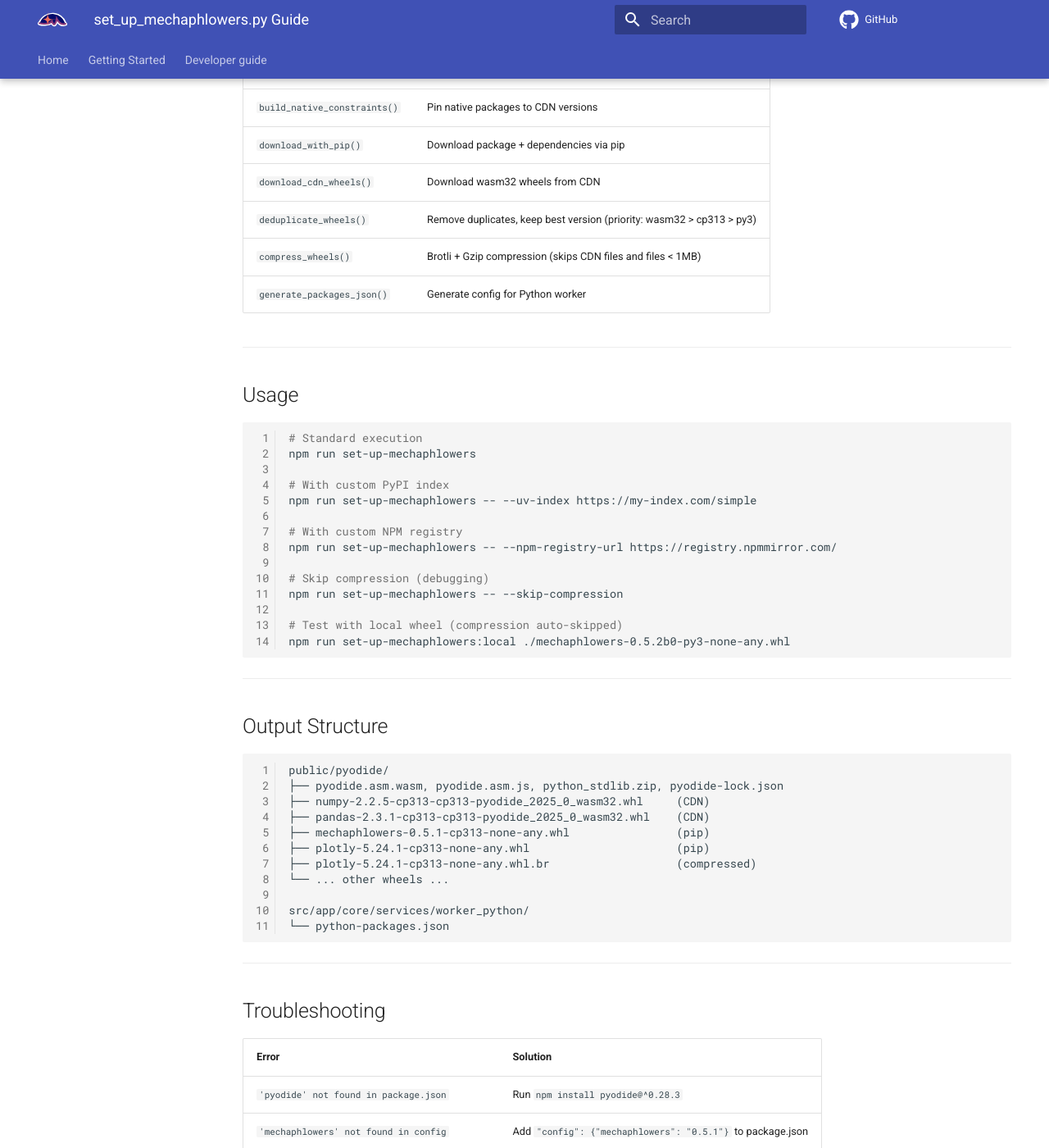
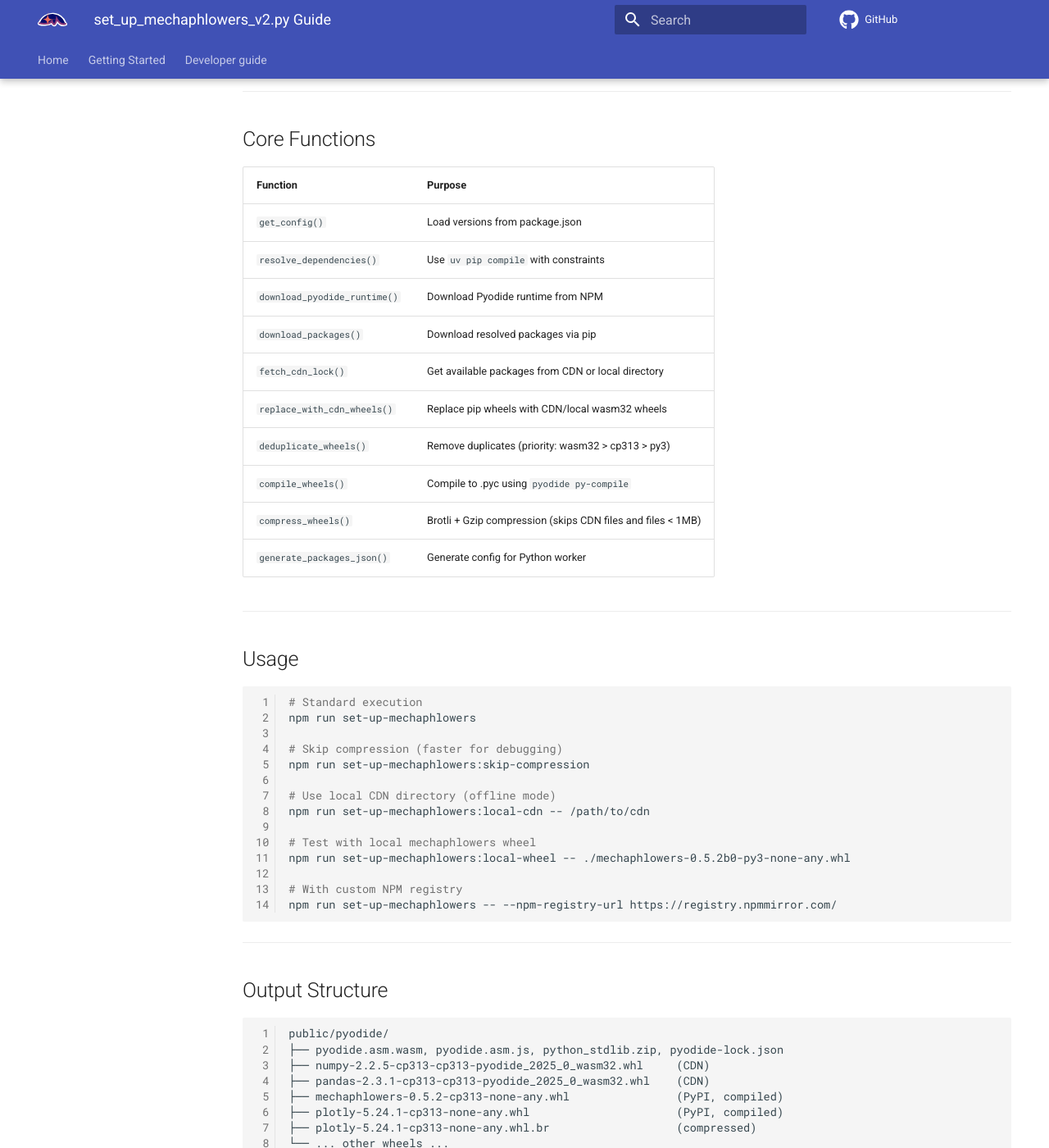
Before and after one commit to phlowers/phlowers-stellar-app, an MkDocs documentation site: the page built from docs/developer_guide/setup-mechaphlowers-guide.md, in a window 1280 px wide and 1400 px high, scrolled down 1804 px. Shown: the whole window at 82% size. Built offline with MkDocs 1.6.1 and Material for MkDocs 9.7.7, drawn with Linux system fonts in a browser that asks for light colours; comment, search, counter and statistics services are not loaded; some of the changed text lies outside the part shown.

Commit message:
Update set_up_mechaphlowers doc
Signed-off-by: Pascal Senizergues <pascal.senizergues@rte-france.com>

````diff
--- a/docs/developer_guide/setup-mechaphlowers-guide.md
+++ b/docs/developer_guide/setup-mechaphlowers-guide.md
@@ -1,39 +1,39 @@
-# set_up_mechaphlowers.py Guide
+# set_up_mechaphlowers_v2.py Guide
 
 ## Overview
 
-The `set_up_mechaphlowers.py` script automates the configuration of **mechaphlowers with Pyodide** for this Angular web application.
+The `set_up_mechaphlowers_v2.py` script automates the configuration of **mechaphlowers with Pyodide** for this Angular web application.
 
 **Key features:**
 
-- Automatic dependency detection (direct + transitive)
+- Simplified dependency resolution using `uv pip compile` with constraints
 - CDN-first approach: prefers Pyodide-optimized wasm32 wheels
 - Brotli/Gzip compression (~26% bandwidth reduction)
-- Bytecode `.pyc` compilation for faster execution
-- Zero maintenance: adapts automatically to CDN changes
+- Bytecode `.pyc` compilation for faster execution (wheels renamed to cp313)
+- Support for local CDN directory and local wheel testing
 
 ---
 
 ## Architecture
 
 ```
-Phase 1: PYODIDE SETUP
+Phase 1: RESOLVE DEPENDENCIES
+  └─ Use uv pip compile with constraints.in to resolve all dependencies
+
+Phase 2: PYODIDE SETUP
   └─ Download runtime from NPM (pyodide.asm.wasm, pyodide.asm.js, python_stdlib.zip, pyodide-lock.json)
 
-Phase 2: CDN ANALYSIS
-  └─ Fetch CDN packages, build constraints for NATIVE packages only (C/Rust extensions)
+Phase 3: DOWNLOAD PACKAGES
+  └─ Download resolved packages via pip (optionally use local wheel)
 
-Phase 3: PIP DOWNLOAD
-  └─ Download mechaphlowers + dependencies (native pinned to CDN, pure Python resolved freely)
+Phase 4: REPLACE WITH CDN WHEELS
+  └─ Replace pip wheels with wasm32 versions from CDN (or local CDN directory)
 
-Phase 4: CDN WHEEL DOWNLOAD
-  └─ Replace manylinux wheels with wasm32 versions from CDN
+Phase 5: COMPILE & DEDUPLICATE
+  └─ Deduplicate (wasm32 > cp313 > py3), compile to .pyc (renames py3 → cp313)
 
-Phase 5: OPTIMIZATION
-  └─ Deduplicate (wasm32 > cp313 > py3), compile to .pyc, compress large files (>1MB)
-
-Phase 6: CONFIG GENERATION
-  └─ Generate python-packages.json for the Python worker
+Phase 6: COMPRESS & CONFIG
+  └─ Compress large files (>1MB), generate python-packages.json
 ```
 
 ---
@@ -48,12 +48,20 @@ Versions are read from `package.json` (single source of truth):
     "pyodide": "^0.28.3"
   },
   "config": {
-    "mechaphlowers": "0.5.1"
+    "mechaphlowers": "0.5.2"
   }
 }
 ```
 
 **To update versions:** modify `package.json`, then run `npm run set-up-mechaphlowers`.
+
+### Key files
+
+| File | Purpose |
+|------|---------|
+| `scripts/constraints.in` | Version constraints for Pyodide CDN compatibility |
+| `scripts/requirements.in` | Direct dependencies (mechaphlowers, thermohl, etc.) |
+| `scripts/requirements-resolved.txt` | Auto-generated resolved dependencies |
 
 ### Key constants
 
@@ -61,7 +69,6 @@ Versions are read from `package.json` (single source of truth):
 |----------|-------|
 | `PYODIDE_DIR` | `./public/pyodide` |
 | `PACKAGES_JSON_PATH` | `./src/app/core/services/worker_python/python-packages.json` |
-| `NATIVE_PACKAGES` | `pydantic-core`, `numpy`, `pandas`, `pyyaml`, `scipy`, `pillow`, `lxml`, `wrapt`, `xxhash` |
 
 ---
 
@@ -69,12 +76,14 @@ Versions are read from `package.json` (single source of truth):
 
 | Function | Purpose |
 |----------|---------|
-| `Config.from_package_json()` | Load versions from package.json |
-| `fetch_cdn_packages()` | Get available packages from Pyodide CDN |
-| `build_native_constraints()` | Pin native packages to CDN versions |
-| `download_with_pip()` | Download package + dependencies via pip |
-| `download_cdn_wheels()` | Download wasm32 wheels from CDN |
-| `deduplicate_wheels()` | Remove duplicates, keep best version (priority: wasm32 > cp313 > py3) |
+| `get_config()` | Load versions from package.json |
+| `resolve_dependencies()` | Use `uv pip compile` with constraints |
+| `download_pyodide_runtime()` | Download Pyodide runtime from NPM |
+| `download_packages()` | Download resolved packages via pip |
+| `fetch_cdn_lock()` | Get available packages from CDN or local directory |
+| `replace_with_cdn_wheels()` | Replace pip wheels with CDN/local wasm32 wheels |
+| `deduplicate_wheels()` | Remove duplicates (priority: wasm32 > cp313 > py3) |
+| `compile_wheels()` | Compile to .pyc using `pyodide py-compile` |
 | `compress_wheels()` | Brotli + Gzip compression (skips CDN files and files < 1MB) |
 | `generate_packages_json()` | Generate config for Python worker |
 
@@ -86,17 +95,17 @@ Versions are read from `package.json` (single source of truth):
 # Standard execution
 npm run set-up-mechaphlowers
 
-# With custom PyPI index
-npm run set-up-mechaphlowers -- --uv-index https://my-index.com/simple
+# Skip compression (faster for debugging)
+npm run set-up-mechaphlowers:skip-compression
+
+# Use local CDN directory (offline mode)
+npm run set-up-mechaphlowers:local-cdn -- /path/to/cdn
+
+# Test with local mechaphlowers wheel
+npm run set-up-mechaphlowers:local-wheel -- ./mechaphlowers-0.5.2b0-py3-none-any.whl
 
 # With custom NPM registry
 npm run set-up-mechaphlowers -- --npm-registry-url https://registry.npmmirror.com/
-
-# Skip compression (debugging)
-npm run set-up-mechaphlowers -- --skip-compression
-
-# Test with local wheel (compression auto-skipped)
-npm run set-up-mechaphlowers:local ./mechaphlowers-0.5.2b0-py3-none-any.whl
 ```
 
 ---
@@ -108,8 +117,8 @@ public/pyodide/
 ├── pyodide.asm.wasm, pyodide.asm.js, python_stdlib.zip, pyodide-lock.json
 ├── numpy-2.2.5-cp313-cp313-pyodide_2025_0_wasm32.whl     (CDN)
 ├── pandas-2.3.1-cp313-cp313-pyodide_2025_0_wasm32.whl    (CDN)
-├── mechaphlowers-0.5.1-cp313-none-any.whl                (pip)
-├── plotly-5.24.1-cp313-none-any.whl                      (pip)
+├── mechaphlowers-0.5.2-cp313-none-any.whl                (PyPI, compiled)
+├── plotly-5.24.1-cp313-none-any.whl                      (PyPI, compiled)
 ├── plotly-5.24.1-cp313-none-any.whl.br                   (compressed)
 └── ... other wheels ...
 
@@ -124,9 +133,9 @@ src/app/core/services/worker_python/
 | Error | Solution |
 |-------|----------|
 | `'pyodide' not found in package.json` | Run `npm install pyodide@^0.28.3` |
-| `'mechaphlowers' not found in config` | Add `"config": {"mechaphlowers": "0.5.1"}` to package.json |
-| `Could not fetch pyodide-lock.json` | Check internet connection |
-| `Some packages may not have been downloaded` | Try `--uv-index https://pypi.org/simple` |
+| `'mechaphlowers' not found in config` | Add `"config": {"mechaphlowers": "0.5.2"}` to package.json |
+| `Could not fetch pyodide-lock.json` | Check internet connection or use `--local-cdn-dir` |
+| `pyodide-lock.json not found` | Ensure local CDN directory contains pyodide-lock.json |
 
 ### Verify installation
 
@@ -150,11 +159,12 @@ npm run set-up-mechaphlowers
 
 | Aspect | Detail |
 |--------|--------|
-| **Configuration** | Single source of truth in package.json |
-| **Strategy** | Constrain native packages only, pip resolves pure Python |
+| **Configuration** | Single source of truth in package.json + constraints.in |
+| **Strategy** | `uv pip compile` with constraints, CDN wheel replacement |
 | **Deduplication** | Priority: wasm32 > cp313 > py3 |
-| **Compression** | Brotli + Gzip, skipped for --local-wheel |
-| **Architecture** | Dataclasses, type hints, ~680 lines |
+| **Compilation** | `pyodide py-compile` (renames py3 → cp313) |
+| **Compression** | Brotli + Gzip for non-CDN wheels > 1MB |
+| **Architecture** | ~500 lines, type hints, no external classes |
 
 ---
 
````
Also changed, not shown: other parts of docs/developer_guide/setup-mechaphlowers-guide.md (+2 -1 lines).
